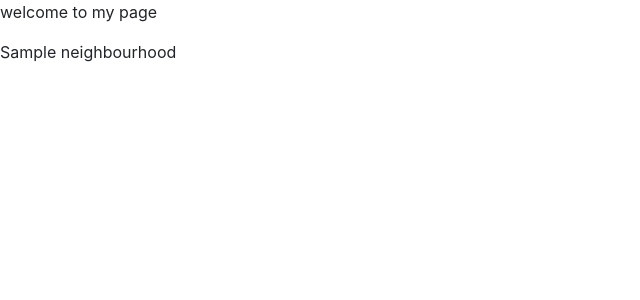
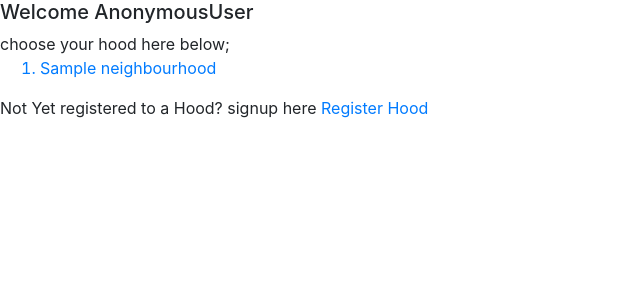
Before and after one commit to DavidWatibini/nyozi, a Django app: page / in a window 1280 px wide. Shown: the top 300 px of the page, without its empty margins (0-640 px from the left). Run offline with Django 3.2, Linux system fonts and the light colour scheme; tables that the repository leaves empty hold one stand-in row (values such as "Sample post"); some libraries are stand-ins or nearby versions.

Commit message:
query set for business according to hood name set

```diff
--- a/hood/templates/home.html
+++ b/hood/templates/home.html
@@ -2,8 +2,11 @@
 {% block content %}
 {{ block.super}}
 {% load bootstrap4%}
-<p>welcome to  my page</p>
-{% for x in hood  %}
-{{x.hood_name}}
+<p>welcome to you hood {{user}}</p>
+{% for y in biz %}
+{{y.business_name}}
 {% endfor %}
+{% for x in hood %}
+  {% endfor %}
+  <button id="button_h" type="button" class="btn btn-outline-secondary"><a href="/post">Make Post</a></button>
 {% endblock %}
--- /dev/null
+++ b/hood/templates/location.html
@@ -0,0 +1,13 @@
+{% extends 'base.html' %}
+{% block content %}
+{{ block.super}}
+{% load bootstrap4%}
+<h5>Welcome {{user}}</h5>
+choose your hood here below;
+{% for x in hood  %}
+  <ol>
+    <a href="{% url 'home' x.id %}"><li>{{x.hood_name}}</li></a>
+  </ol>
+{% endfor %}
+Not Yet registered to a Hood? signup here <a href="{% url 'hood'%}">Register Hood</a>
+{% endblock %}
--- a/hood/templates/registration/login.html
+++ b/hood/templates/registration/login.html
@@ -9,4 +9,5 @@
   <button type="submit" name="button">Login</button>
 </form>
 
+
 {% endblock %}
--- a/hood/urls.py
+++ b/hood/urls.py
@@ -4,7 +4,8 @@ from django.conf.urls import url,include
 from . import views
 
 urlpatterns= [
-    url(r'^$',views.homm, name="home"),
+    url(r'^$',views.location, name="location"),
+    url(r'(\d+)',views.homm, name="home"),
     url(r'register/', views.register, name="register"),
     url(r'accounts/', include('django.contrib.auth.urls')),
     url(r'hood/', views.hood, name="hood"),
--- a/hood/views.py
+++ b/hood/views.py
@@ -5,10 +5,10 @@ from .forms import *
 from .models import *
 
 # Create your views here.
-def homm(request):
+def homm(request,id):
 
-    biz = Business.objects.all()
-    hood = NeighbourHood.objects.all()
+    biz = Business.objects.filter(neighborhood_id=id)
+
     return render(request,'home.html', locals())
 
 
@@ -29,7 +29,11 @@ def hood(request):
 
         if form.is_valid():
             form.save()
-        return redirect('home')
+        return redirect('location')
     else:
         form  = NeighbourHoodForm()
     return render(request,'hood.html',locals())
+
+def location(request):
+    hood = NeighbourHood.objects.all()
+    return render(request,'location.html',locals())
```
Also changed, not shown: hood/templates/business.html (added).
